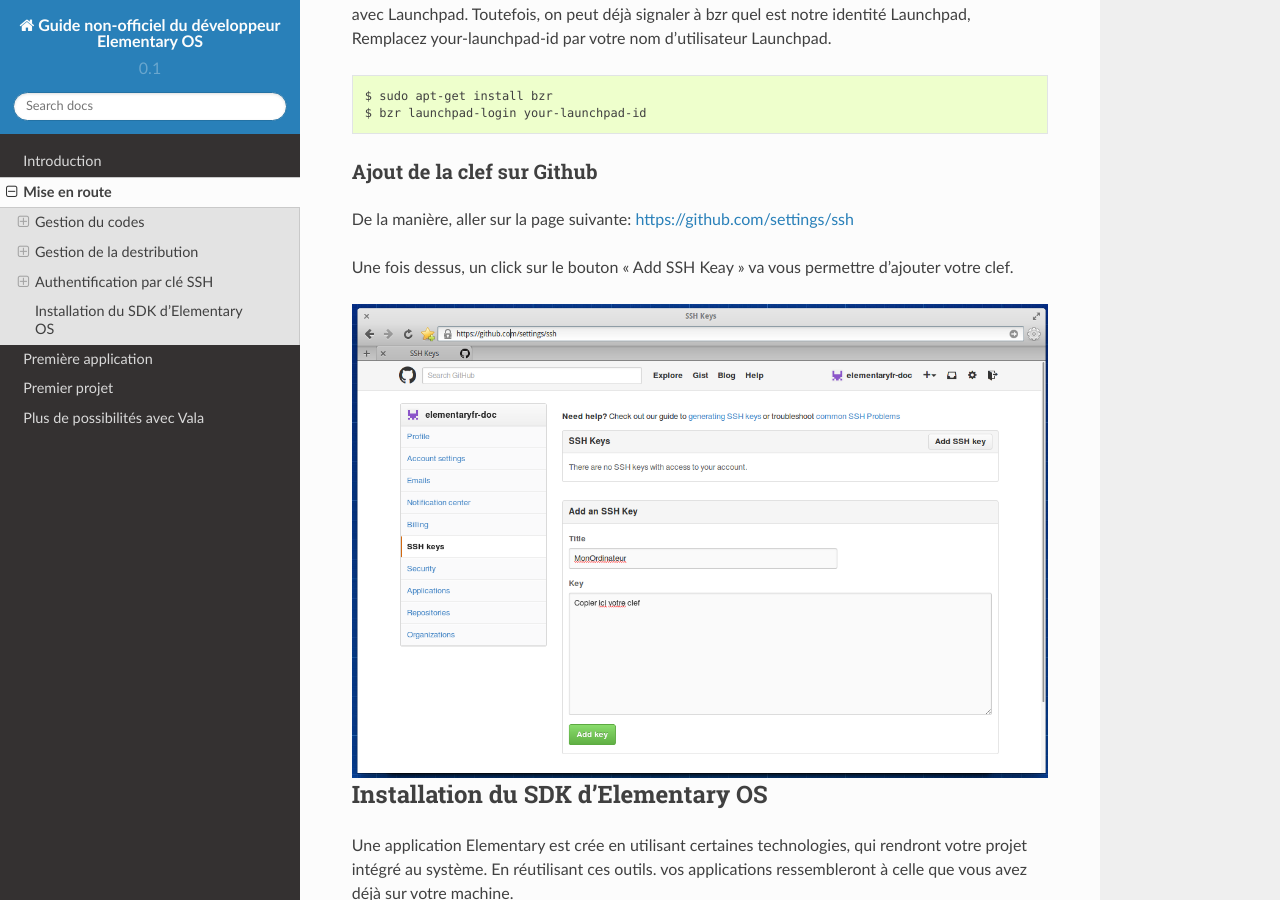
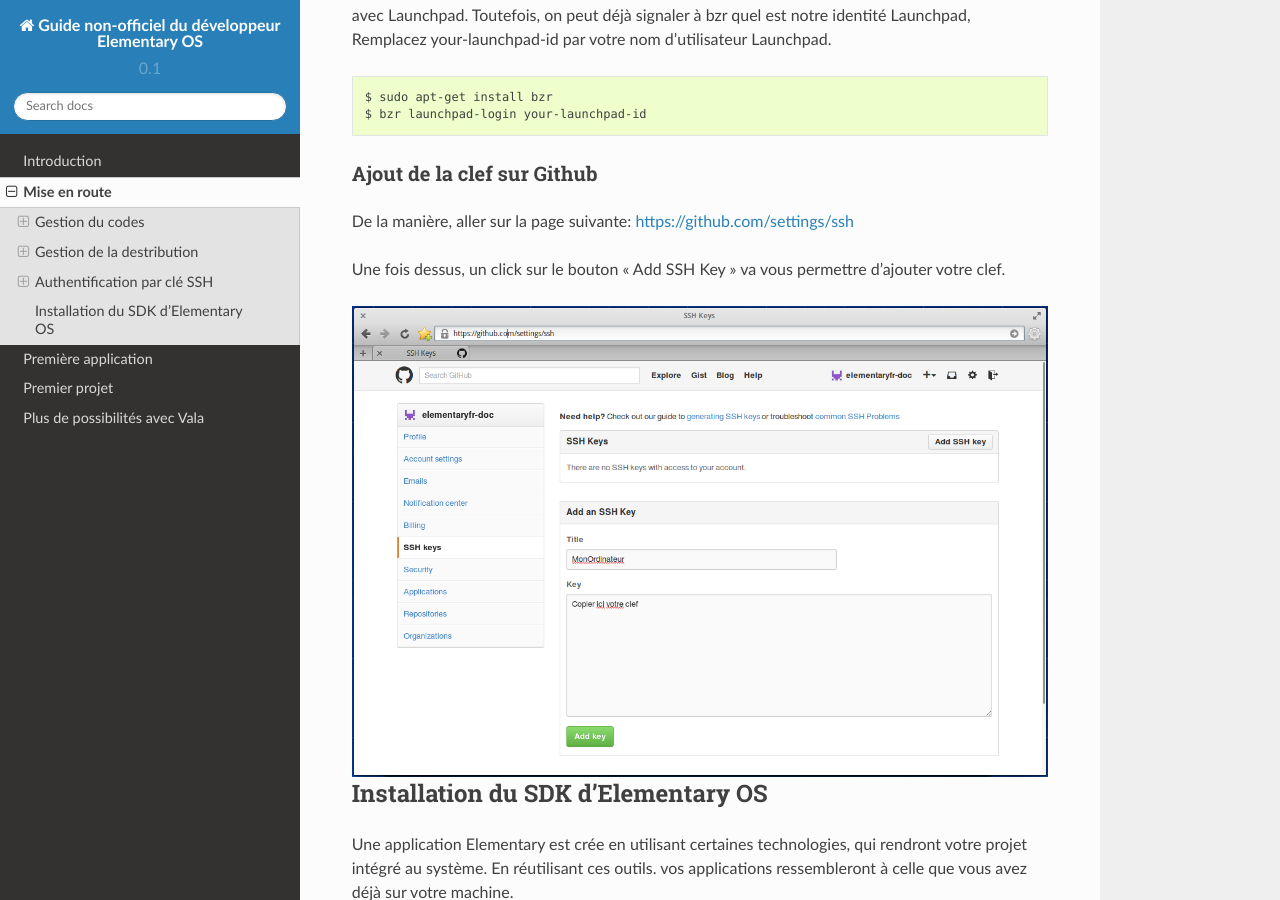
Before and after one commit to elementary-fr/elementaryos-fr-doc, a Sphinx documentation site: the page built from source/mise-en-route.rst, in a window 1280 px wide and 900 px high, scrolled down 5027 px. Built offline with Sphinx 7.4.7 and the Read the Docs theme 2.0.0, drawn with Linux system fonts in a browser that asks for light colours.

Commit message:
Rognage de photo

```diff
--- a/source/mise-en-route.rst
+++ b/source/mise-en-route.rst
@@ -155,7 +155,7 @@
 
 De la manière, aller sur la page suivante: https://github.com/settings/ssh
 
-Une fois dessus, un click sur le bouton "Add SSH Keay" va vous permettre
+Une fois dessus, un click sur le bouton "Add SSH Key" va vous permettre
 d'ajouter votre clef.
 
 .. figure:: _static/mise-en-route/github-ssh-key.png
```
Also changed, not shown: source/_static/mise-en-route/github-signup-plan.png, source/_static/mise-en-route/github-ssh-key.png, source/_static/mise-en-route/github-welcom-screen.png.
